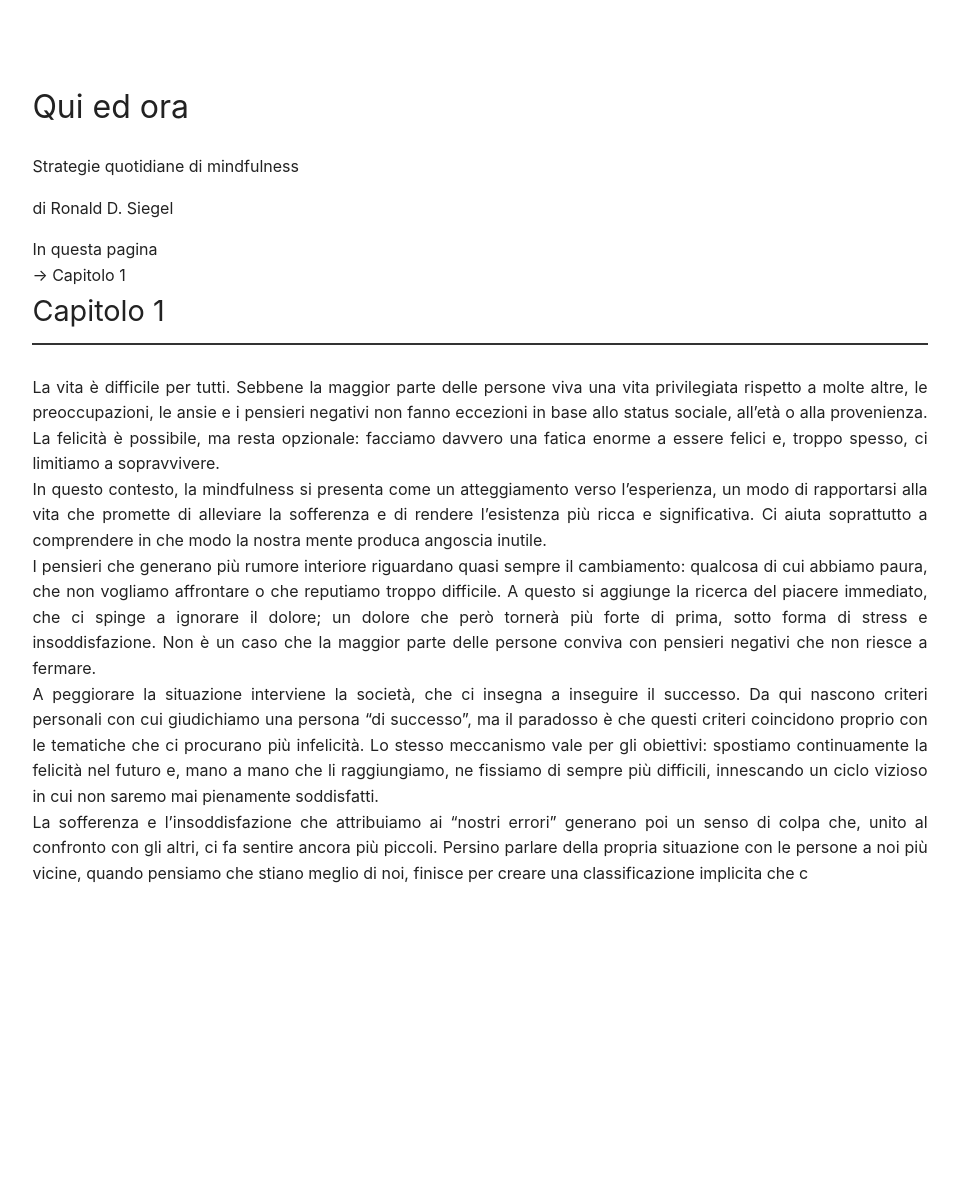
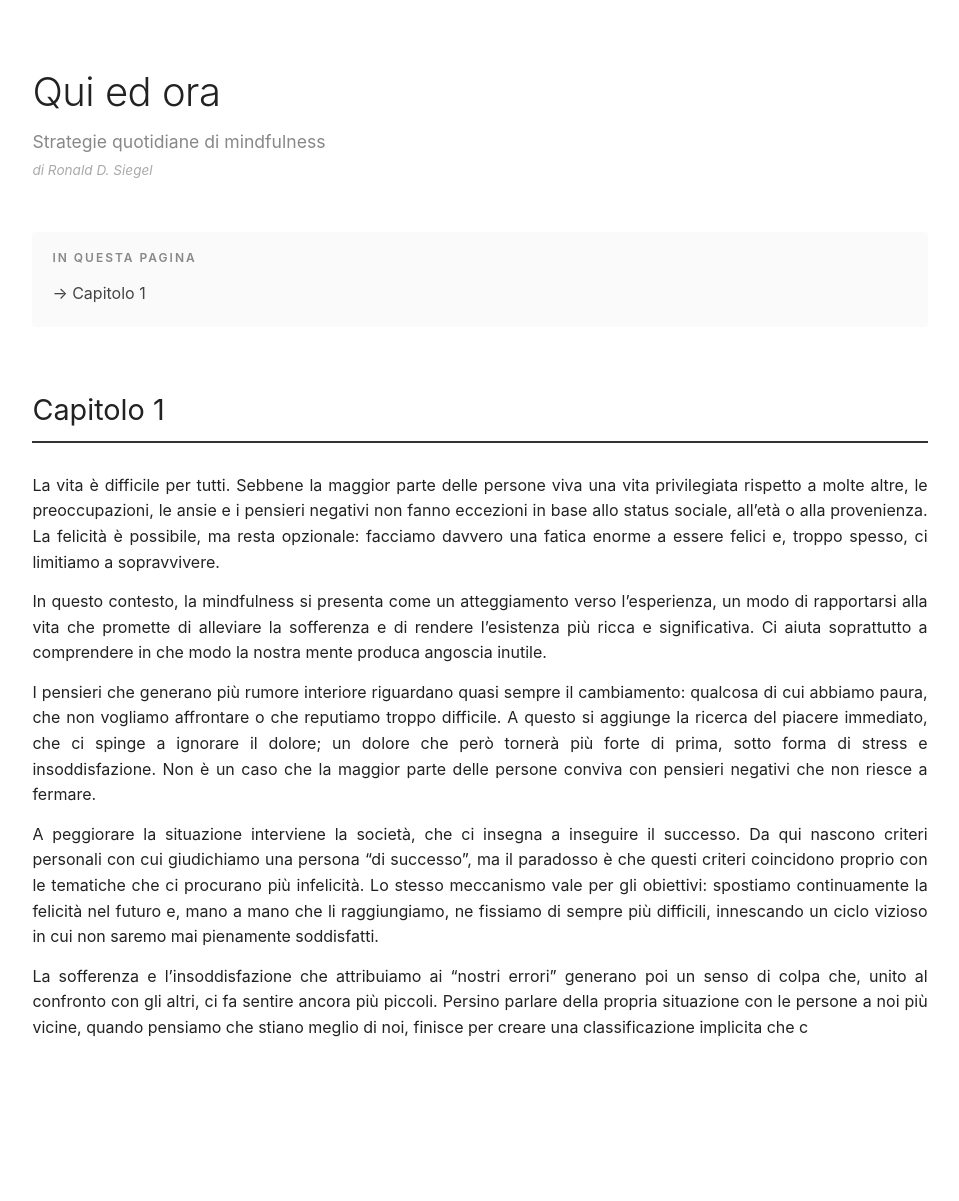
Before and after one commit to o0ana/Riassunti-libri, a Jekyll site: the page built from riassunti/qui-ed-ora/index.md, in a window 1280 px wide. Shown: the whole page, without its empty margins (160-1119 px from the left). Built offline with Jekyll 4.4.1, drawn with Linux system fonts in a browser that asks for light colours; before the commit the page ends 1046 px from its top, so only the background shows below that.

Commit message:
Update default.html

```diff
--- a/_layouts/default.html
+++ b/_layouts/default.html
@@ -54,6 +54,55 @@
       font-style: italic;
       margin-top: 6px;
     }
+
+    /* === PAGINA LIBRO: intestazione === */
+    .libro-header {
+      margin-bottom: 50px;
+    }
+    .libro-header h1 {
+      font-size: 2.5rem;
+      font-weight: 300;
+      letter-spacing: -0.5px;
+      margin: 0 0 4px 0;
+    }
+    .libro-header .sottotitolo {
+      color: #888;
+      font-size: 1.1rem;
+      margin: 0 0 4px 0;
+    }
+    .libro-header .autore {
+      color: #aaa;
+      font-size: 0.85rem;
+      font-style: italic;
+      margin: 0;
+    }
+
+    /* === PAGINA LIBRO: indice === */
+    .indice {
+      background: #fafafa;
+      padding: 16px 20px;
+      margin-bottom: 60px;
+      border-radius: 4px;
+    }
+    .indice .label {
+      font-size: 0.75rem;
+      font-weight: 600;
+      letter-spacing: 2px;
+      text-transform: uppercase;
+      color: #888;
+      margin-bottom: 10px;
+    }
+    .indice a {
+      display: block;
+      padding: 4px 0;
+      color: #444;
+    }
+    .indice a:hover {
+      color: #000;
+      padding-left: 6px;
+    }
+
+    /* === PAGINA LIBRO: capitoli === */
     .capitolo {
       margin-bottom: 80px;
     }
@@ -66,9 +115,14 @@
       margin-bottom: 30px;
     }
     .capitolo p {
-  margin: 0;
+      margin: 0 0 14px 0;
       text-align: justify;
     }
+    .capitolo p:last-child {
+      margin-bottom: 0;
+    }
+
+    /* === MOBILE === */
     @media (max-width: 600px) {
       .container { padding: 40px 20px; }
     }
```
Also changed, not shown: other parts of _layouts/default.html (+1 -1 lines). Lines whose indentation alone changed are shown as unchanged.
